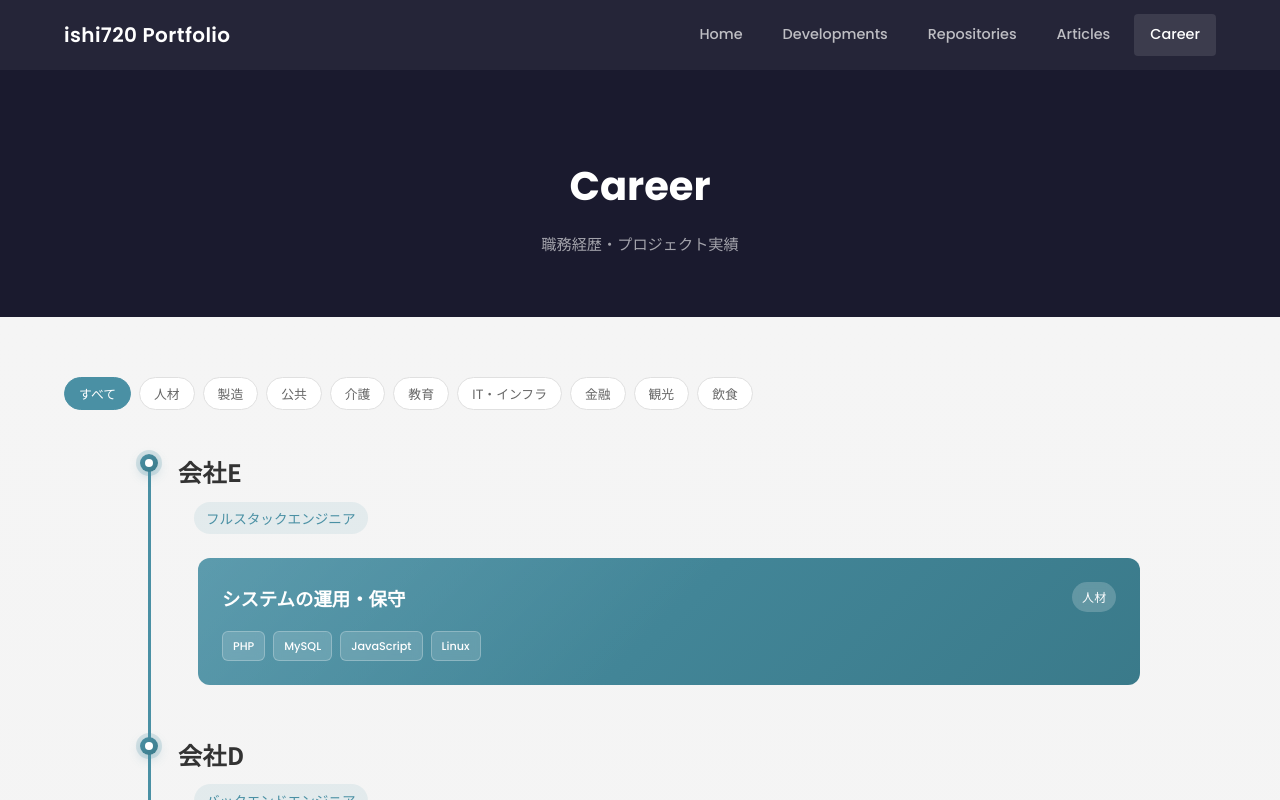
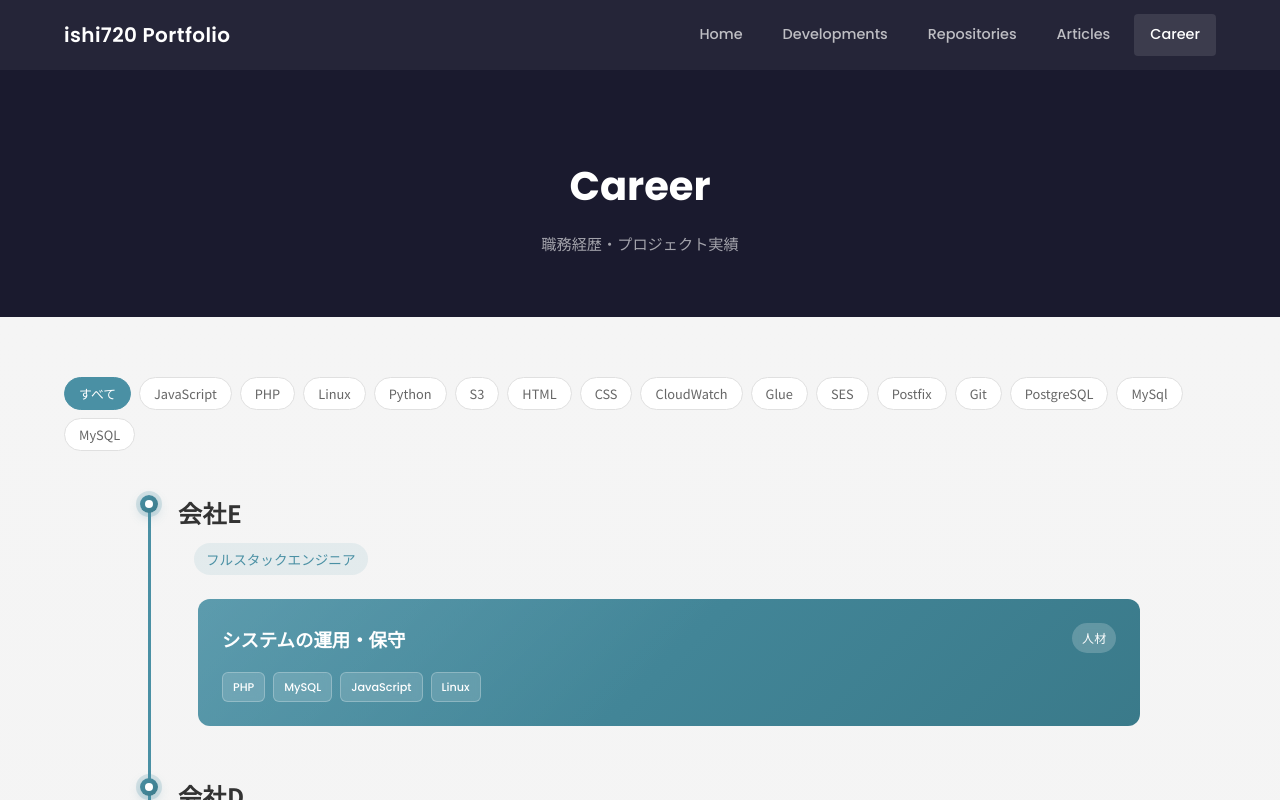
Before and after one commit to ishi720/portfolio, a Nuxt app: page /career in a window 1280 px wide. Shown: the top 800 px of the page. Built offline with nearby package versions, Linux system fonts and the light colour scheme.

Commit message:
経歴ページのフィルターの条件を修正

```diff
--- a/pages/career.vue
+++ b/pages/career.vue
@@ -12,8 +12,8 @@
         <!-- フィルター -->
         <div class="career-filters">
           <TagFilter
-            v-model="selectedIndustry"
-            :tags="industries"
+            v-model="selectedTech"
+            :tags="popularTechs"
           />
         </div>
 
@@ -56,6 +56,7 @@
                       v-for="tech in project.techs"
                       :key="tech"
                       class="tech-badge"
+                      :class="{ 'tech-badge-active': tech === selectedTech }"
                     >
                       {{ tech }}
                     </span>
@@ -81,14 +82,29 @@ import { ref, computed } from 'vue'
 import { useCareer } from '~/composables/useCareer'
 import type { Project } from '~/composables/useCareer'
 
-const { careers, getAllIndustries } = useCareer()
+const { careers } = useCareer()
 
-const selectedIndustry = ref('')
-const industries = computed(() => getAllIndustries())
+const selectedTech = ref('')
 
-// 選択された業界でフィルタリングされた経歴
+// 人気の技術タグ（使用回数が多い上位15件）
+const popularTechs = computed(() => {
+  const techCount: Record<string, number> = {}
+  careers.forEach(company => {
+    company.projects.forEach(project => {
+      project.techs.forEach(tech => {
+        techCount[tech] = (techCount[tech] || 0) + 1
+      })
+    })
+  })
+  return Object.entries(techCount)
+    .sort((a, b) => b[1] - a[1])
+    .slice(0, 15)
+    .map(([tech]) => tech)
+})
+
+// 選択された技術タグでフィルタリングされた経歴
 const filteredCareers = computed(() => {
-  if (!selectedIndustry.value) {
+  if (!selectedTech.value) {
     return careers
   }
 
@@ -96,7 +112,7 @@ const filteredCareers = computed(() => {
     .map(company => ({
       ...company,
       projects: company.projects.filter(
-        project => project.industry === selectedIndustry.value
+        project => project.techs.includes(selectedTech.value)
       )
     }))
     .filter(company => company.projects.length > 0)
@@ -104,10 +120,10 @@ const filteredCareers = computed(() => {
 
 // プロジェクトのフィルタリング
 const getFilteredProjects = (projects: Project[]): Project[] => {
-  if (!selectedIndustry.value) {
+  if (!selectedTech.value) {
     return projects
   }
-  return projects.filter(project => project.industry === selectedIndustry.value)
+  return projects.filter(project => project.techs.includes(selectedTech.value))
 }
 </script>
 
@@ -356,6 +372,12 @@ $font-en: 'Poppins', sans-serif;
   &:hover {
     background: rgba(255, 255, 255, 0.25);
   }
+
+  &.tech-badge-active {
+    background: rgba(255, 255, 255, 0.4);
+    border-color: rgba(255, 255, 255, 0.6);
+    font-weight: 600;
+  }
 }
 
 .project-period {
```
